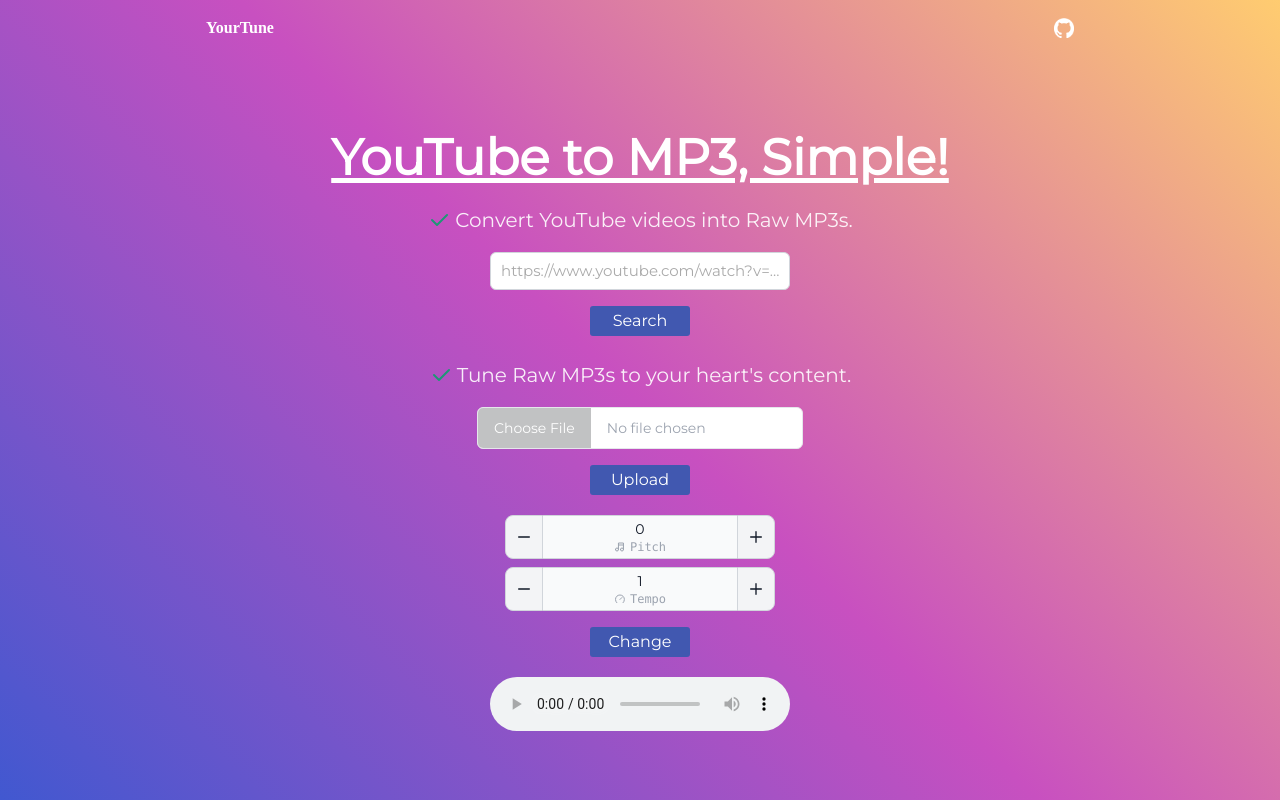
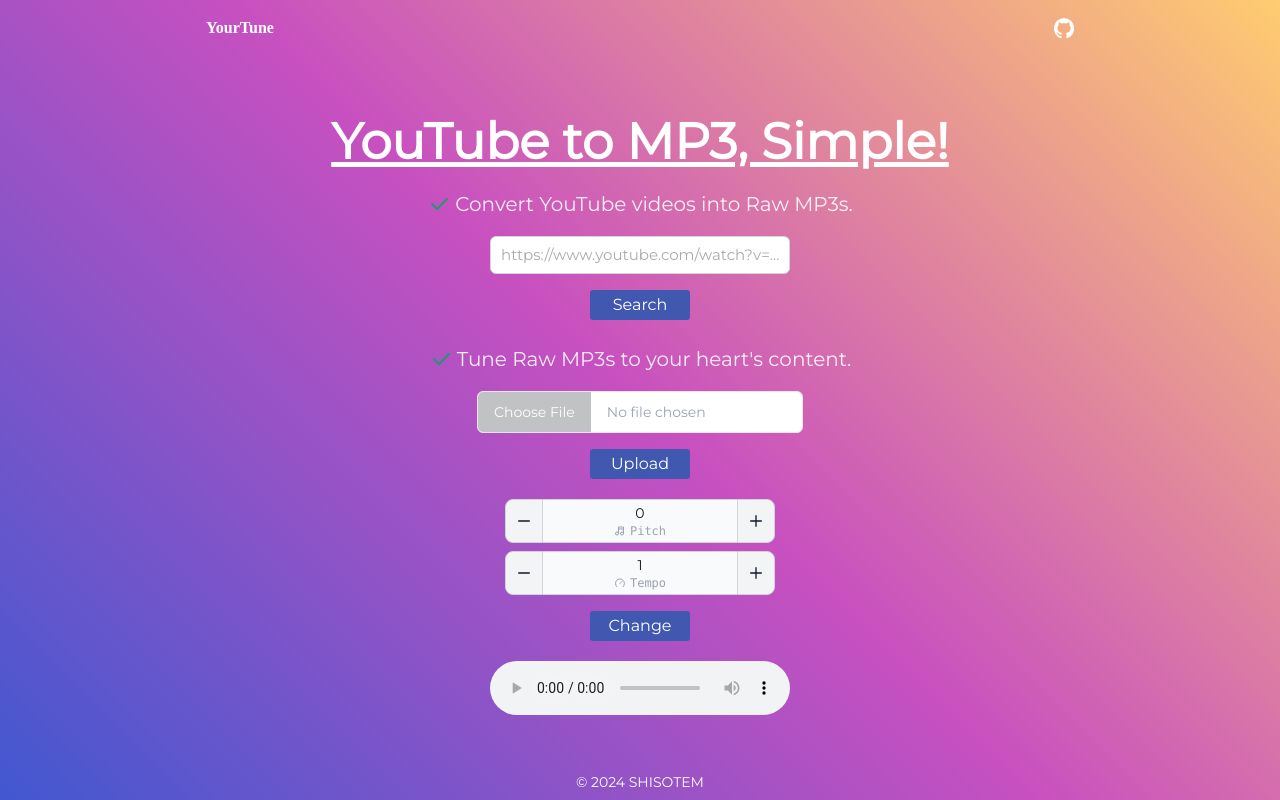
Before and after one commit to shisotem/yourtune, a React (Vite) app in the folder client/: page / in a window 1280 px wide. Built offline with nearby package versions, Linux system fonts and the light colour scheme; a web font is replaced by a local one.

Commit message:
feat(client): add copyright

```diff
--- a/client/src/App.tsx
+++ b/client/src/App.tsx
@@ -92,7 +92,7 @@
   };
 
   return (
-    <div>
+    <>
       <div className="app">
         <div className="flex justify-between items-center">
           <span className="logo">YourTune</span>
@@ -432,7 +432,12 @@
           </div>
         </section>
       </div>
-    </div>
+      <footer className=" absolute bottom-0 w-full text-center py-2 px-4 text-white text-sm">
+        <p>
+          <span>&copy;</span> {new Date().getFullYear()} SHISOTEM{" "}
+        </p>
+      </footer>
+    </>
   );
 }
 
--- a/client/src/index.css
+++ b/client/src/index.css
@@ -35,7 +35,7 @@
   display: flex;
   flex-direction: column;
   align-items: center;
-  margin-top: 5rem;
+  margin-top: 4rem;
 }
 
 .content-title {
```
